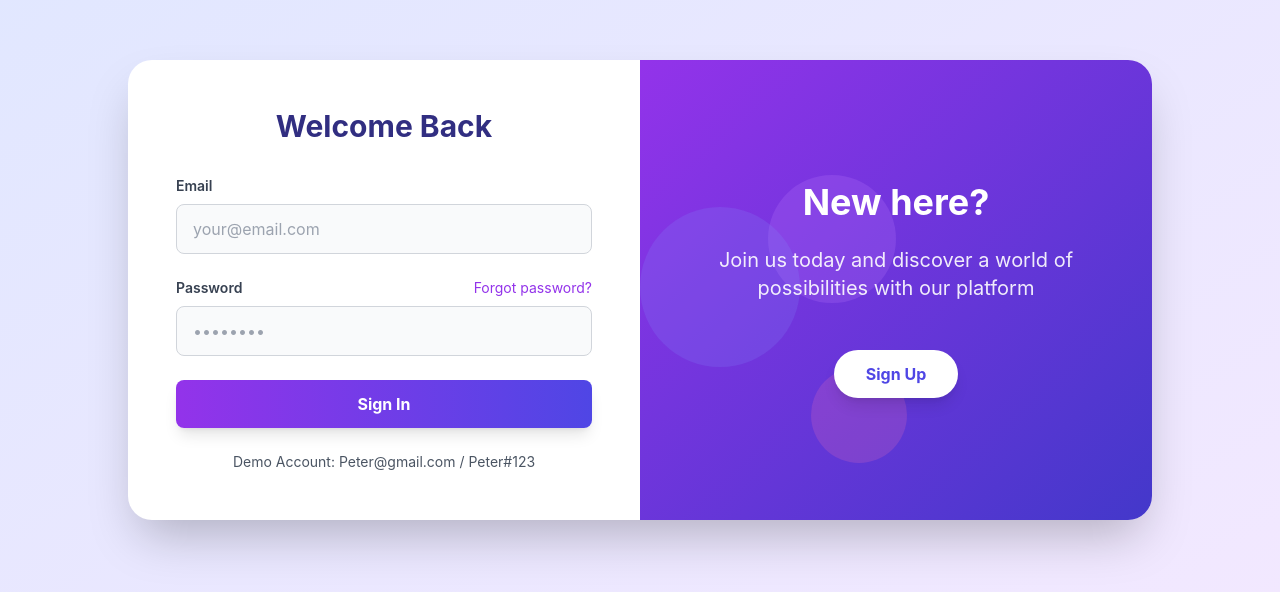
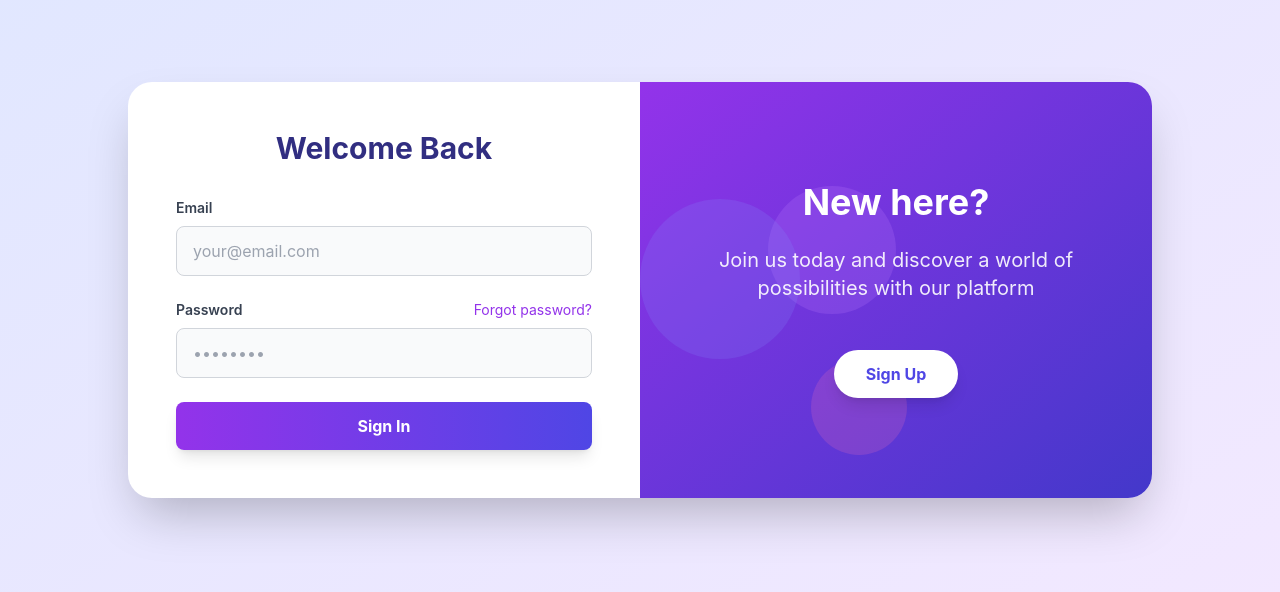
Before and after one commit to Jia2005/Signup, a React (Create React App) app in the folder React with Tailwindcss/: page / in a window 1280 px wide. Shown: the part 110-702 px from the top of the page. Built offline with nearby package versions, Linux system fonts and the light colour scheme.

Commit message:
May 11, 2025, 10:45 PM

```diff
--- a/React with Tailwindcss/src/Signup/Login.js
+++ b/React with Tailwindcss/src/Signup/Login.js
@@ -102,10 +102,6 @@ function Login() {
           {loading ? 'Signing in...' : 'Sign In'}
         </button>
       </form>
-
-      <div className="mt-6 text-center text-sm text-gray-600">
-        <p>Demo Account: Peter@gmail.com / Peter#123</p>
-      </div>
     </div>
   );
 }
--- a/React with Tailwindcss/src/Signup/Signup.js
+++ b/React with Tailwindcss/src/Signup/Signup.js
@@ -198,10 +198,6 @@ function SignUp() {
           {loading ? 'Creating Account...' : 'Sign Up'}
         </button>
       </form>
-
-      <div className="mt-6 text-center text-sm text-gray-600">
-        <p>Demo Account: James@gmail.com / James123</p>
-      </div>
     </div>
   );
 }
```
